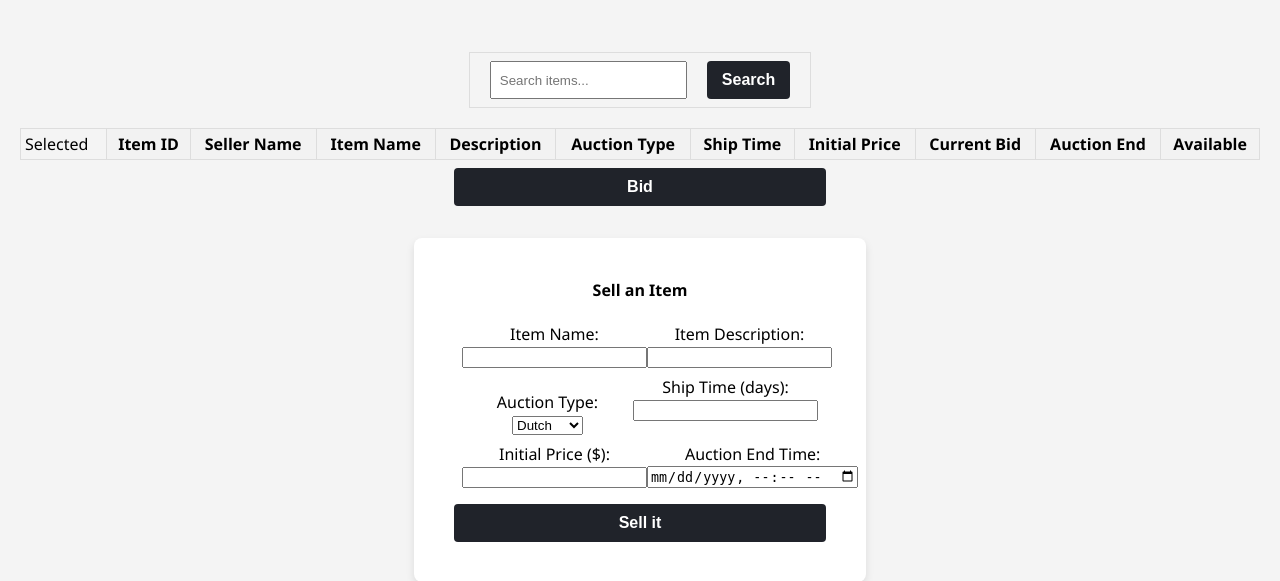
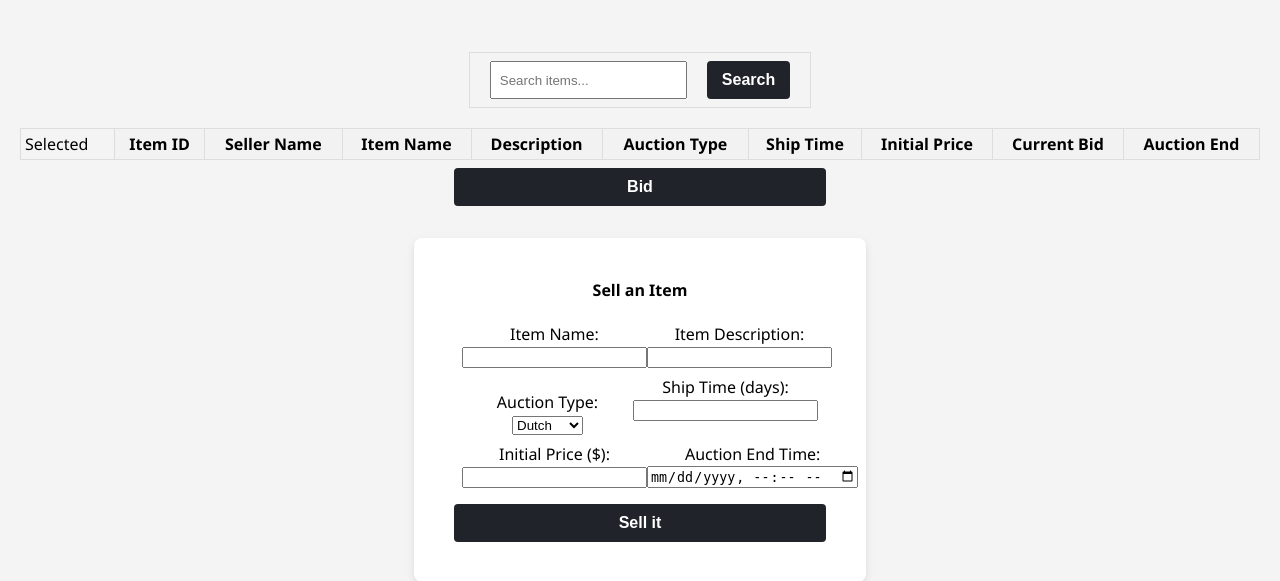
Before and after one commit to tens-ml/4413ConstellationTeam, a Java web app: page /Catalog.html in a window 1280 px wide. Shown: the part 73-654 px from the top of the page. Run offline with Tomcat 11, a stand-in JSP engine, Linux system fonts and the light colour scheme.

Commit message:
ignore updated, catalog update (remove avail col)

```diff
--- a/src/main/webapp/Catalog.html
+++ b/src/main/webapp/Catalog.html
@@ -30,7 +30,6 @@
                     <th>Initial Price</th>
                     <th>Current Bid</th>
                     <th>Auction End</th>
-                    <th>Available</th>
                 </tr>
                 </thead>
                 <tbody id="content"></tbody>
--- a/src/main/webapp/scripts/catalog.js
+++ b/src/main/webapp/scripts/catalog.js
@@ -31,8 +31,8 @@
         if (selectedRadio) {
             const selectedItemID = selectedRadio.value;
             console.log("selectedRadio.getAttribute(\"data-is-dutch\"):" + selectedRadio.getAttribute("data-is-dutch"));
-            const itemIsDutch = (selectedRadio.getAttribute("data-is-dutch") === "true");
-            const itemIsAvailable = selectedRadio.getAttribute("data-is-available");
+            const itemIsDutch = selectedRadio.getAttribute("data-is-dutch") === "true";
+            const itemIsAvailable = selectedRadio.getAttribute("data-is-available") === "true";
 
             console.log("printing itemIsAvailable: " + itemIsAvailable);
             console.log("printing itemIsDutch: " + itemIsDutch);
@@ -68,13 +68,16 @@
         .then(response => response.json())
         .then(data => {
             data.forEach(item => {
+                const auctionEndTime = item.auctionEnd; // Ensure this is a valid Date object or string
+                const timeString = formatAuctionTime(auctionEndTime, item.dutch);
+
                 const DOMRow = content.insertRow();
                 const radioInput = document.createElement("input");
                 radioInput.type = "radio";
                 radioInput.name = "itemSelection"; // All radios have the same name to allow only one selection
                 radioInput.value = item.id; // You can set value to item's ID or other identifier
                 radioInput.setAttribute("data-is-dutch", item.dutch ? "true" : "false"); // Set data attribute to store auction type
-                radioInput.setAttribute("data-is-available", item.available);
+                radioInput.setAttribute("data-is-available", timeString === "Auction ended" ? "false" : "true");
                 // Create a cell for the radio button and append it
                 const radioCell = DOMRow.insertCell(0);
                 radioCell.classList.add("radio-cell");
@@ -89,12 +92,8 @@
                 DOMRow.insertCell(7).textContent = item.initialPrice;
                 DOMRow.insertCell(8).textContent = (item.highestBid <= item.initialPrice) ? item.initialPrice : item.highestBid
 
-                const auctionEndTime = item.auctionEnd; // Ensure this is a valid Date object or string
-                const timeString = formatAuctionTime(auctionEndTime, item.dutch);
+
                 DOMRow.insertCell(9).textContent = timeString;
-
-                console.log(timeString);
-                DOMRow.insertCell(10).textContent = timeString !== "Auction ended" ? 'Yes' : 'No';
             });
         })
         .catch(error => {
```
Also changed, not shown: 2 other files.
